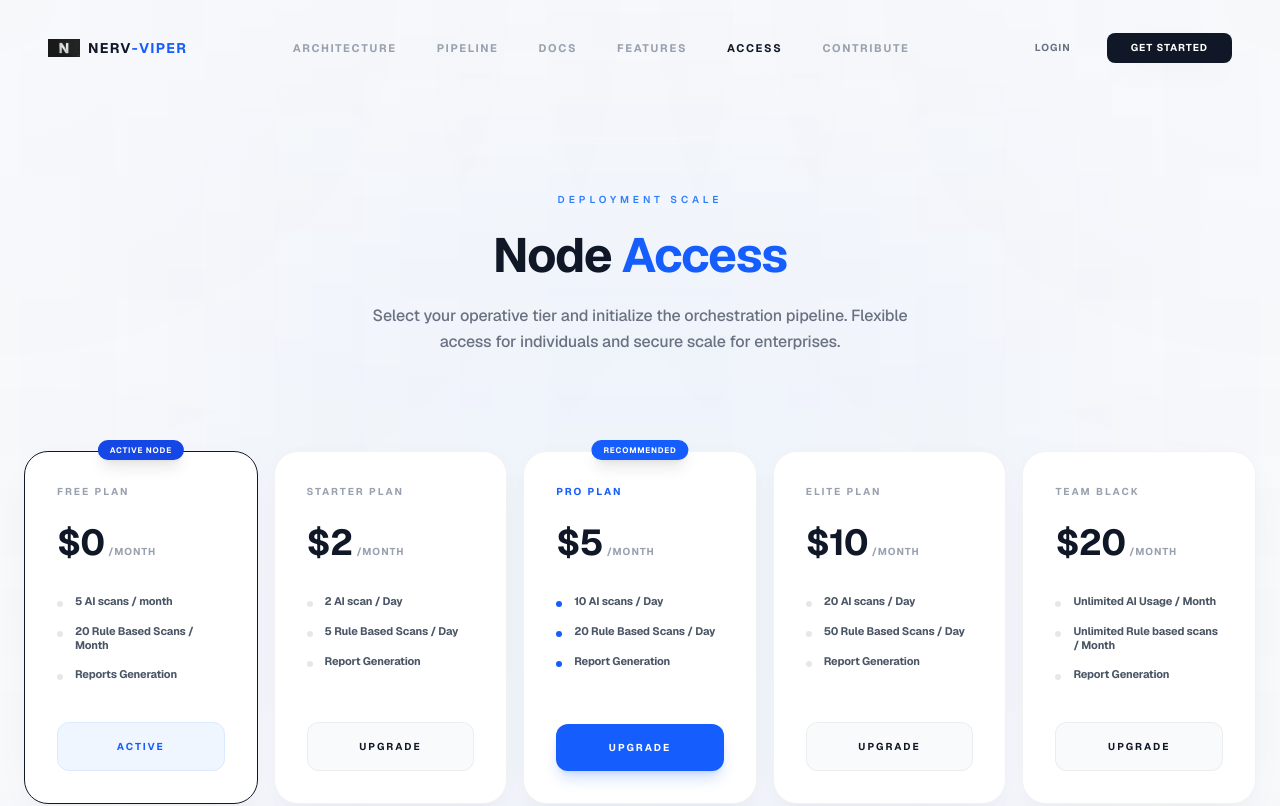
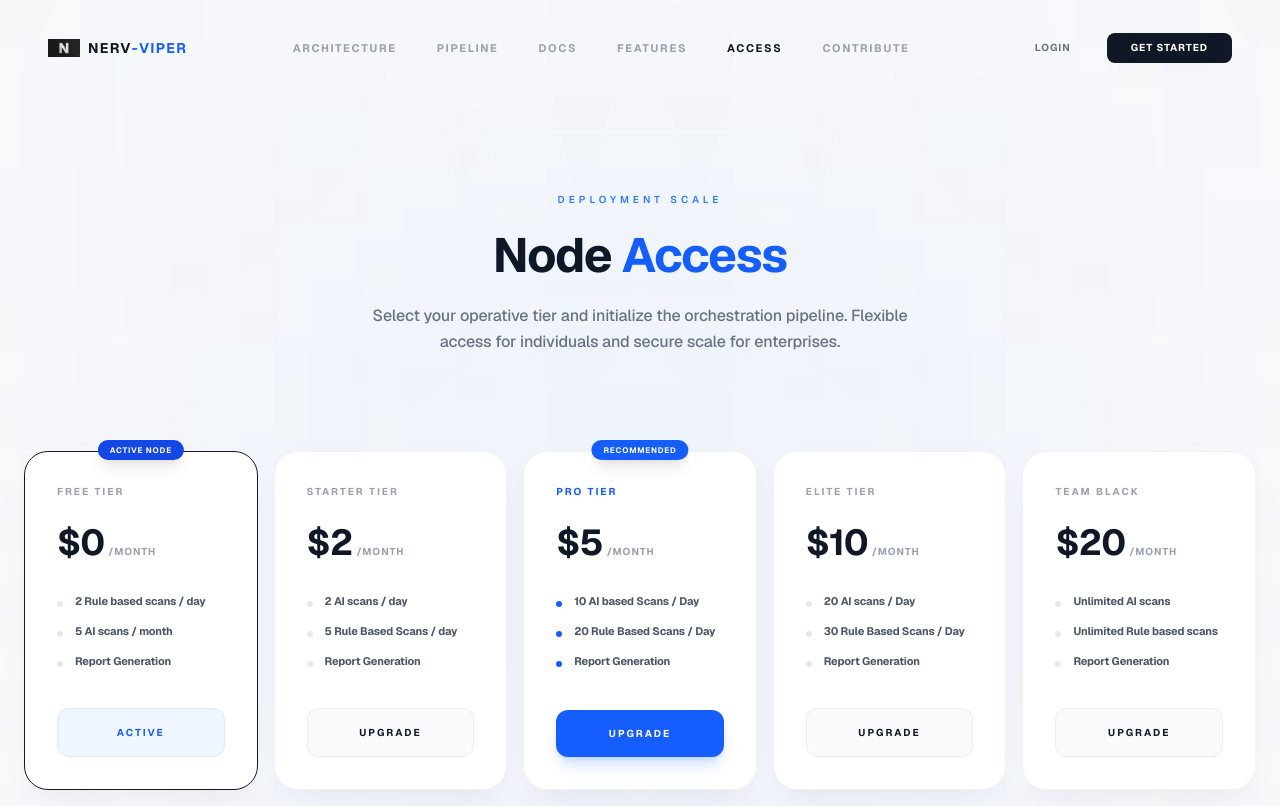
Before and after one commit to Angshurpita/NERV, a Next.js app in the folder nerv-web/: page /access in a window 1280 px wide. Shown: the top 806 px of the page. Built offline with nearby package versions, Linux system fonts and the light colour scheme; no server answers.

Commit message:
Updated project files

```diff
--- a/nerv-web/src/app/auth/login/page.tsx
+++ b/nerv-web/src/app/auth/login/page.tsx
@@ -1,14 +1,22 @@
 "use client";
 
 import { createClient } from "@/utils/supabase/client";
-import { useState } from "react";
+import { useEffect, useState } from "react";
 import Image from "next/image";
 import Link from "next/link";
+import { useRouter } from "next/navigation";
 
 export default function LoginPage() {
   const [loading, setLoading] = useState(false);
   const [error, setError] = useState<string | null>(null);
-  const supabase = createClient();
+  const router = useRouter();
+  const [supabase] = useState(() => createClient());
+
+  useEffect(() => {
+    supabase.auth.getSession().then(({ data: { session } }) => {
+      if (session) router.push("/dashboard");
+    });
+  }, [supabase, router]);
 
   const handleGoogleLogin = async () => {
     setLoading(true);
@@ -20,7 +28,6 @@ export default function LoginPage() {
         redirectTo: `${window.location.origin}/auth/callback`,
         queryParams: {
           access_type: 'offline',
-          prompt: 'consent',
         },
       },
     });
--- a/nerv-web/src/app/dashboard/DashboardClient.tsx
+++ b/nerv-web/src/app/dashboard/DashboardClient.tsx
@@ -3,6 +3,7 @@
 import { useEffect, useState } from "react";
 import { User } from "@supabase/supabase-js";
 import { createClient } from "@/utils/supabase/client";
+import { generateAuthToken, PlanType } from "@/utils/token";
 
 interface Profile {
   id: string;
@@ -28,25 +29,55 @@ export function DashboardClient({
 
   useEffect(() => {
     setMounted(true);
+
+    const syncSubscriptions = async () => {
       const localSaved = localStorage.getItem(`sub_${user.id}`);
+      let currentSubs = [...dbSubscriptions];
+
       if (localSaved) {
         try {
           const parsed = JSON.parse(localSaved);
           const localSubs = Array.isArray(parsed) ? parsed : [parsed];
 
-        // Merge DB and Local, prioritizing uniqueness by plan
-        const merged = [...dbSubscriptions];
           localSubs.forEach(ls => {
-          if (!merged.some(ds => ds.plan.toUpperCase() === ls.plan.toUpperCase())) {
-            merged.push(ls);
+            if (!currentSubs.some(ds => ds.plan.toUpperCase() === ls.plan.toUpperCase())) {
+              currentSubs.push(ls);
             }
           });
-        setSubscriptions(merged);
         } catch (e) {
           console.error("Failed to parse local subscriptions", e);
         }
       }
-  }, [user.id, dbSubscriptions]);
+
+      // If absolutely NO subscriptions (even free), generate a FREE one
+      if (currentSubs.length === 0) {
+        const freeToken = generateAuthToken(user.id, "FREE");
+        const freeSub = {
+          plan: "FREE",
+          token: freeToken,
+          activatedAt: new Date().toISOString(),
+          expiresAt: null
+        };
+
+        currentSubs = [freeSub];
+
+        // Save to DB for persistence
+        await supabase.from("subscriptions").insert({
+          user_id: user.id,
+          plan: "FREE",
+          token: freeToken,
+          expires_at: null
+        });
+
+        // Save to Local
+        localStorage.setItem(`sub_${user.id}`, JSON.stringify([freeSub]));
+      }
+
+      setSubscriptions(currentSubs);
+    };
+
+    syncSubscriptions();
+  }, [user.id, dbSubscriptions, supabase]);
 
   const activePaidSubs = subscriptions.filter(s => s.plan?.toLowerCase() !== "free");
   const hasPaidPlan = activePaidSubs.length > 0;
@@ -159,10 +190,10 @@ export function DashboardClient({
 
         <div className="grid grid-cols-1 md:grid-cols-2 lg:grid-cols-5 gap-6">
           {[
-            { id: "free", name: "Free Tier", limit: "5 Scans / Mo", color: "border-white/10" },
-            { id: "starter", name: "Starter Tier", limit: "2 Scans / Day", color: "border-blue-500/10" },
-            { id: "pro", name: "Pro Tier", limit: "10 Scans / Day", color: "border-indigo-500/10" },
-            { id: "elite", name: "Elite Tier", limit: "20 Scans / Day", color: "border-blue-600/10" },
+            { id: "free", name: "Free Tier", limit: "2 Rule Scans / Day", color: "border-white/10" },
+            { id: "starter", name: "Starter Tier", limit: "2 AI Scans / Day", color: "border-blue-500/10" },
+            { id: "pro", name: "Pro Tier", limit: "10 AI Scans / Day", color: "border-indigo-500/10" },
+            { id: "elite", name: "Elite Tier", limit: "20 AI Scans / Day", color: "border-blue-600/10" },
             { id: "team black", name: "Team Black", limit: "Unlimited", color: "border-red-500/10", special: true },
           ].map((plan) => {
             const hasPaidPlan = subscriptions.some(s => s.plan?.toLowerCase() !== "free");
--- a/nerv-web/src/components/Navbar.tsx
+++ b/nerv-web/src/components/Navbar.tsx
@@ -15,7 +15,7 @@ export default function Navbar() {
   const [scrolled, setScrolled] = useState(false);
   const pathname = usePathname();
 
-  const supabase = createClient();
+  const [supabase] = useState(() => createClient());
 
   useEffect(() => {
     const fetchUser = async () => {
@@ -39,7 +39,7 @@ export default function Navbar() {
     return () => {
       authListener.subscription.unsubscribe();
     };
-  }, [supabase.auth]);
+  }, [supabase]);
 
   useEffect(() => {
     const handleScroll = () => {
@@ -59,7 +59,6 @@ export default function Navbar() {
         redirectTo: `${window.location.origin}/auth/callback`,
         queryParams: {
           access_type: 'offline',
-          prompt: 'consent',
         },
       },
     });
@@ -72,13 +71,13 @@ export default function Navbar() {
 
   const handleLogout = async () => {
     await supabase.auth.signOut();
+    window.location.href = "/";
   };
 
   return (
     <>
       <nav
-        className={`fixed top-0 left-0 right-0 z-50 flex items-center justify-between px-6 md:px-12 transition-all duration-500 ${
-          scrolled
+        className={`fixed top-0 left-0 right-0 z-50 flex items-center justify-between px-6 md:px-12 transition-all duration-500 ${scrolled
           ? "py-4 bg-white/70 backdrop-blur-xl border-b border-black/5 shadow-sm"
           : "py-8 bg-transparent"
           }`}
@@ -111,8 +110,7 @@ export default function Navbar() {
             <Link
               key={link.name}
               href={link.href}
-              className={`hover:text-gray-900 transition-all duration-500 ${
-                pathname === link.href
+              className={`hover:text-gray-900 transition-all duration-500 ${pathname === link.href
                 ? "text-gray-900"
                 : ""
                 }`}
--- a/nerv-web/src/components/Pricing.tsx
+++ b/nerv-web/src/components/Pricing.tsx
@@ -7,25 +7,25 @@ import { createClient } from "@/utils/supabase/client";
 const plans = [
   {
     id: "free",
-    name: "Free Plan",
+    name: "Free Tier",
     price: "$0",
     period: "/month",
     features: [
+      "2 Rule based scans / day",
       "5 AI scans / month",
-      "20 Rule Based Scans / Month",
-      "Reports Generation"
+      "Report Generation"
     ],
     delay: "100ms",
     highlight: false
   },
   {
     id: "starter",
-    name: "Starter Plan",
+    name: "Starter Tier",
     price: "$2",
     period: "/month",
     features: [
-      "2 AI scan / Day",
-      "5 Rule Based Scans / Day",
+      "2 AI scans / day",
+      "5 Rule Based Scans / day",
       "Report Generation"
     ],
     delay: "200ms",
@@ -33,11 +33,11 @@ const plans = [
   },
   {
     id: "pro",
-    name: "Pro Plan",
+    name: "Pro Tier",
     price: "$5",
     period: "/month",
     features: [
-      "10 AI scans / Day",
+      "10 AI based Scans / Day",
       "20 Rule Based Scans / Day",
       "Report Generation"
     ],
@@ -46,12 +46,12 @@ const plans = [
   },
   {
     id: "elite",
-    name: "Elite Plan",
+    name: "Elite Tier",
     price: "$10",
     period: "/month",
     features: [
       "20 AI scans / Day",
-      "50 Rule Based Scans / Day",
+      "30 Rule Based Scans / Day",
       "Report Generation"
     ],
     delay: "400ms",
@@ -63,8 +63,8 @@ const plans = [
     price: "$20",
     period: "/month",
     features: [
-      "Unlimited AI Usage / Month",
-      "Unlimited Rule based scans / Month",
+      "Unlimited AI scans",
+      "Unlimited Rule based scans",
       "Report Generation"
     ],
     delay: "500ms",
--- a/nerv-web/src/utils/supabase/client.ts
+++ b/nerv-web/src/utils/supabase/client.ts
@@ -5,10 +5,14 @@ export function createClient() {
   const key = process.env.NEXT_PUBLIC_SUPABASE_ANON_KEY;
 
   if (!url || !key) {
+    if (typeof window !== 'undefined') {
+      console.error("CRITICAL: Supabase environment variables are missing! Ensure NEXT_PUBLIC_SUPABASE_URL and NEXT_PUBLIC_SUPABASE_ANON_KEY are set in your deployment settings.");
+    }
     // Return a dummy client during build/prerender to prevent crashes
     const dummyClient = {
       auth: {
         getSession: async () => ({ data: { session: null }, error: null }),
+        getUser: async () => ({ data: { user: null }, error: null }),
         onAuthStateChange: () => ({ data: { subscription: { unsubscribe: () => {} } } }),
         signInWithOAuth: async () => ({ error: new Error("Missing Supabase configuration") }),
         signOut: async () => {},
--- a/nerv-web/src/utils/supabase/server.ts
+++ b/nerv-web/src/utils/supabase/server.ts
@@ -7,6 +7,7 @@ export async function createClient() {
   const key = process.env.NEXT_PUBLIC_SUPABASE_ANON_KEY;
 
   if (!url || !key) {
+    console.error("SERVER CRITICAL: Supabase environment variables (NEXT_PUBLIC_SUPABASE_URL/ANON_KEY) are missing in this environment!");
     return {
       auth: {
         getSession: async () => ({ data: { session: null }, error: null }),
```
Lines whose indentation alone changed are shown as unchanged.
